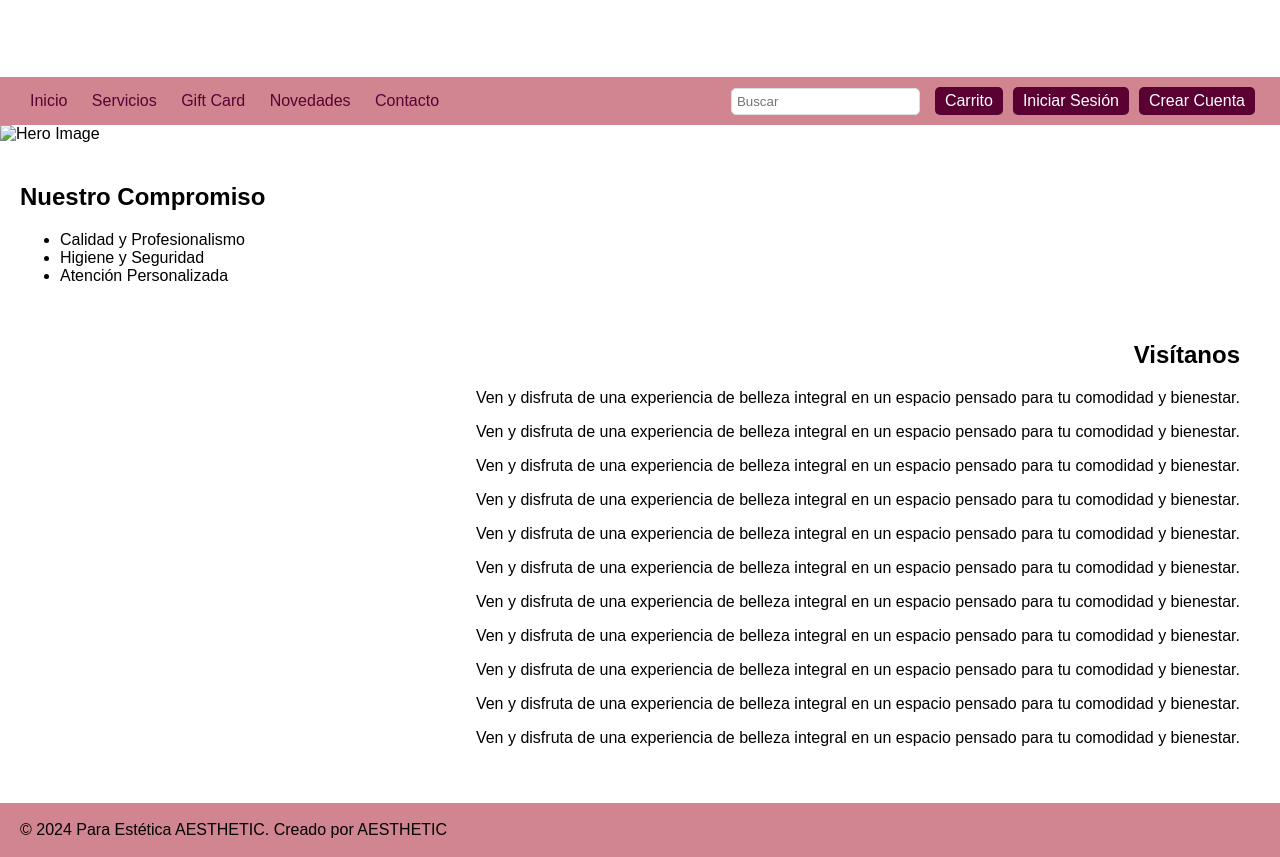
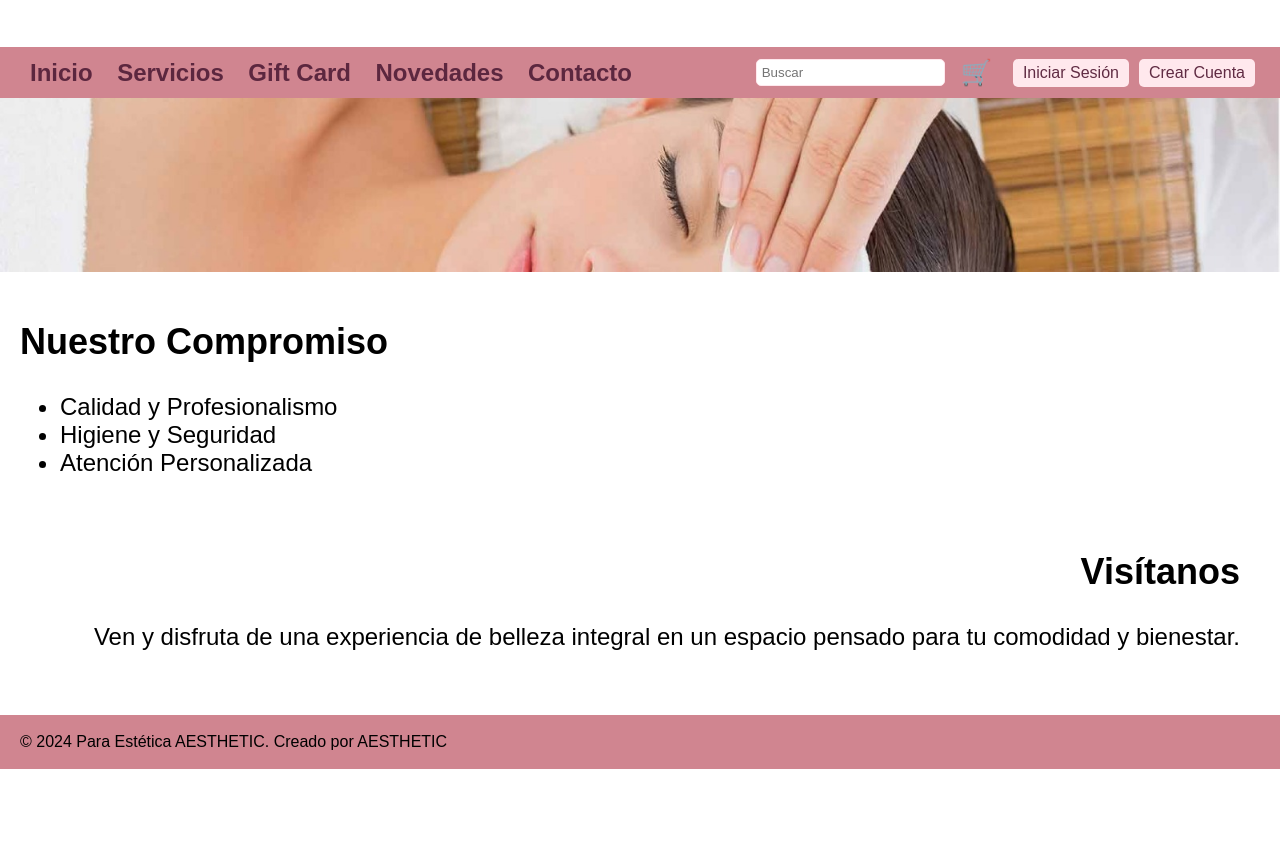
Before and after one commit to ccaro815/PROYECTO-AESTHETIC, a plain HTML site: page index.html in a window 1280 px wide. Shown: the part 219-1076 px from the top of the page. After the commit the page ends 988 px from the top, so only its background shows below. Drawn offline with Linux system fonts and the light colour scheme.

Commit message:
Imaegne Principal

```diff
--- a/index.html
+++ b/index.html
@@ -29,14 +29,14 @@
         </nav>
         <div class="search-login">
             <input type="text" placeholder="Buscar">
-            <a href="#">Carrito</a>
+            <button class="cart-button">🛒</button>
             <a href="#">Iniciar Sesión</a>
             <a href="#">Crear Cuenta</a>
         </div>
     </header>
 
     <div class="hero">
-        <img src="path/to/your/image.jpg" alt="Hero Image"> <!-- Cambia esta ruta por la de tu imagen -->
+        <img src="./media/ImagenPrincipal.png" alt="Hero Image">
     </div>
 
     <div class="content">
@@ -51,16 +51,6 @@
         <div class="content2">
             <h2>Visítanos</h2>
             <p>Ven y disfruta de una experiencia de belleza integral en un espacio pensado para tu comodidad y bienestar.</p>
-            <p>Ven y disfruta de una experiencia de belleza integral en un espacio pensado para tu comodidad y bienestar.</p>
-            <p>Ven y disfruta de una experiencia de belleza integral en un espacio pensado para tu comodidad y bienestar.</p>
-            <p>Ven y disfruta de una experiencia de belleza integral en un espacio pensado para tu comodidad y bienestar.</p>
-            <p>Ven y disfruta de una experiencia de belleza integral en un espacio pensado para tu comodidad y bienestar.</p>
-            <p>Ven y disfruta de una experiencia de belleza integral en un espacio pensado para tu comodidad y bienestar.</p>
-            <p>Ven y disfruta de una experiencia de belleza integral en un espacio pensado para tu comodidad y bienestar.</p>
-            <p>Ven y disfruta de una experiencia de belleza integral en un espacio pensado para tu comodidad y bienestar.</p>
-            <p>Ven y disfruta de una experiencia de belleza integral en un espacio pensado para tu comodidad y bienestar.</p>
-            <p>Ven y disfruta de una experiencia de belleza integral en un espacio pensado para tu comodidad y bienestar.</p>
-            <p>Ven y disfruta de una experiencia de belleza integral en un espacio pensado para tu comodidad y bienestar.</p>
         </div>
     </div>
 
--- a/styles/styles.css
+++ b/styles/styles.css
@@ -8,6 +8,13 @@ html, body {
 body {
     display: flex;
     flex-direction: column;
+}
+.cart-button {
+    margin-right: 10px;
+    font-size: 25px;
+    background-color: transparent;
+    border: none;
+    cursor: pointer;
 }
 
 .top-header {
@@ -49,7 +56,7 @@ body {
 
 .top-header .contact-info img {
     margin: 0;
-    font-size: 14px;
+    font-size: 24px;
 }
 
 header {
@@ -58,13 +65,15 @@ header {
     display: flex;
     justify-content: space-between;
     align-items: center;
-    margin-top: 60px;
+    margin-top: 30px;
 }
 
 header nav a {
     margin: 0 10px;
     text-decoration: none;
-    color: #5A0033;
+    color: #5C273F;
+    font-weight: bold;
+    font-size: 24px;
 }
 
 .search-login {
@@ -75,21 +84,20 @@ header nav a {
 .search-login input {
     padding: 5px;
     margin-right: 10px;
-    border: 1px solid #ddd;
+    border: 1px solid #FFE8ED;
     border-radius: 5px;
 }
 
 .search-login a {
     margin: 0 5px;
     padding: 5px 10px;
-    background-color: #5A0033;
-    color: white;
+    background-color: #FFE8ED;
+    color: rgba(96, 43, 67, 1);
     text-decoration: none;
     border-radius: 5px;
 }
 
 .hero {
-    background-image: url('path/to/your/image.jpg'); /* Cambia esta ruta por la de tu imagen */
     background-size: cover;
     background-position: center;
     height: 300px;
@@ -97,7 +105,6 @@ header nav a {
     align-items: center;
     justify-content: center;
 }
-
 .hero img {
     width: 100%;
     height: auto;
@@ -107,11 +114,13 @@ header nav a {
     flex: 1;
     padding: 20px;
     text-align: left;
+    font-size: 24px;
 }
 
 .content2 {
     padding: 20px;
     text-align: right;
+    font-size: 24px;
 }
 
 .footer {
```
Also changed, not shown: pages/cart.html (+0 -1 lines), media/ImagenPrincipal.png (added).
